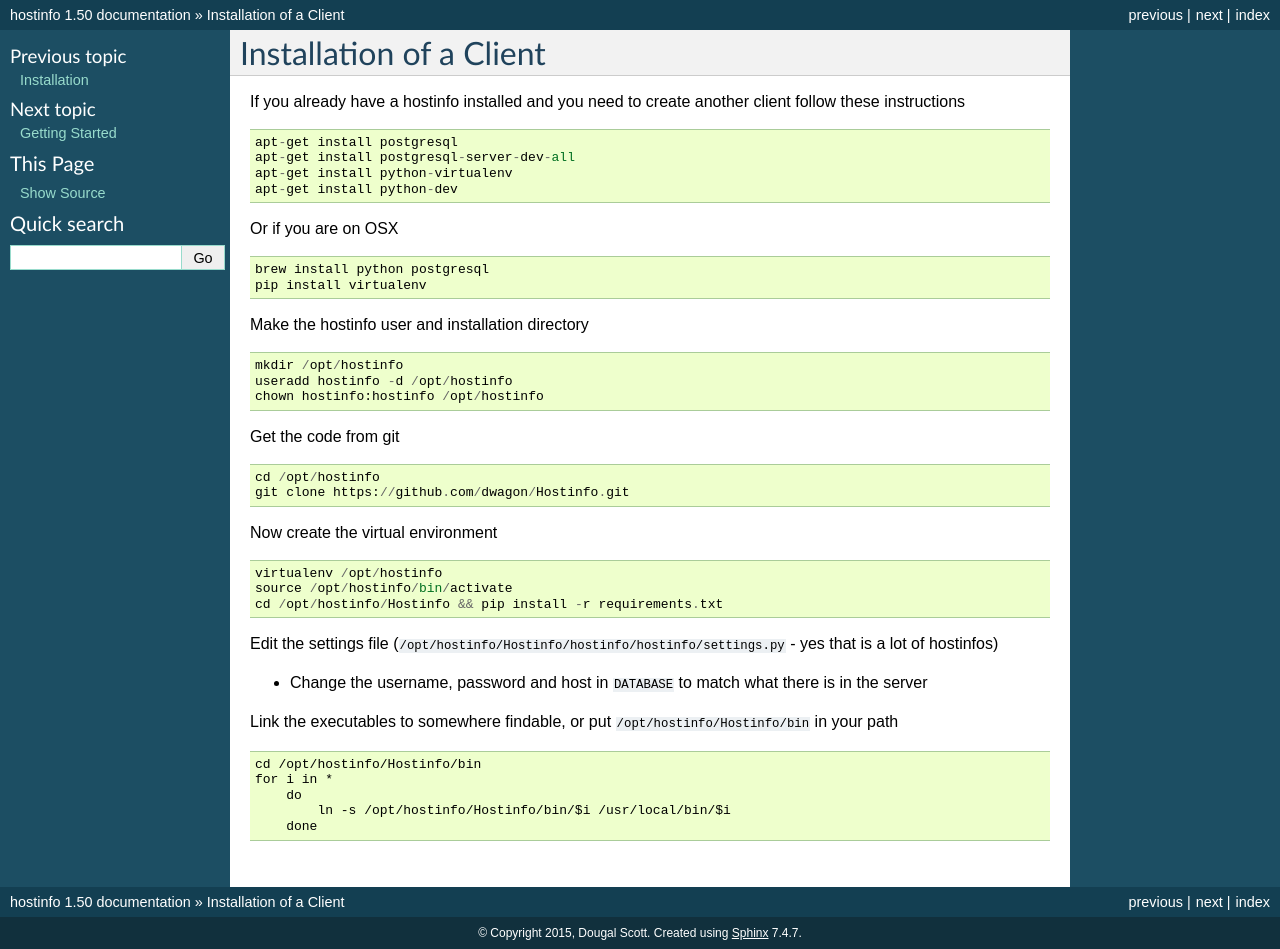
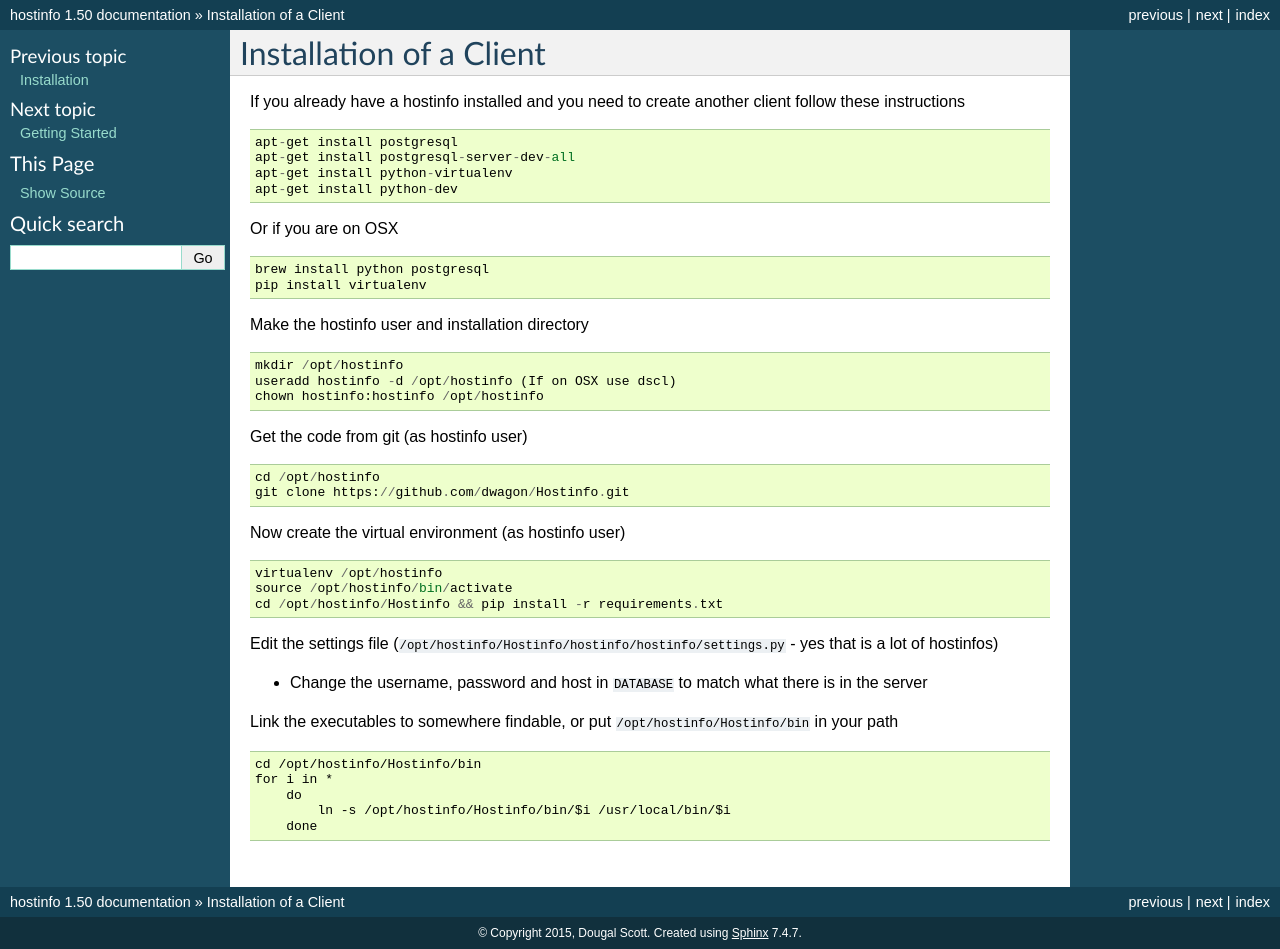
Before and after one commit to dwagon/Hostinfo, a Sphinx documentation site: the page built from docs/install_client.rst, in a window 1280 px wide. Built offline with Sphinx 7.4.7, drawn with Linux system fonts in a browser that asks for light colours.

Commit message:
Improved the OSX docs

```diff
--- a/docs/install_client.rst
+++ b/docs/install_client.rst
@@ -16,15 +16,15 @@ Or if you are on OSX ::
 Make the hostinfo user and installation directory ::
 
     mkdir /opt/hostinfo
-    useradd hostinfo -d /opt/hostinfo
+    useradd hostinfo -d /opt/hostinfo (If on OSX use dscl)
     chown hostinfo:hostinfo /opt/hostinfo
 
-Get the code from git ::
+Get the code from git (as hostinfo user) ::
 
     cd /opt/hostinfo
     git clone https://github.com/dwagon/Hostinfo.git
 
-Now create the virtual environment ::
+Now create the virtual environment (as hostinfo user) ::
 
     virtualenv /opt/hostinfo
     source /opt/hostinfo/bin/activate
```
